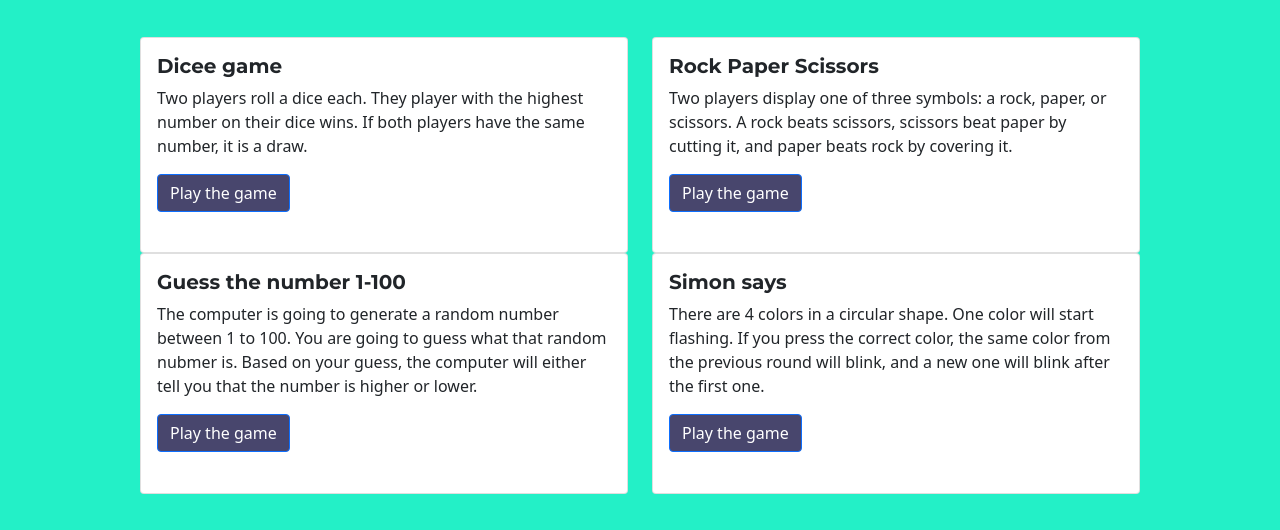
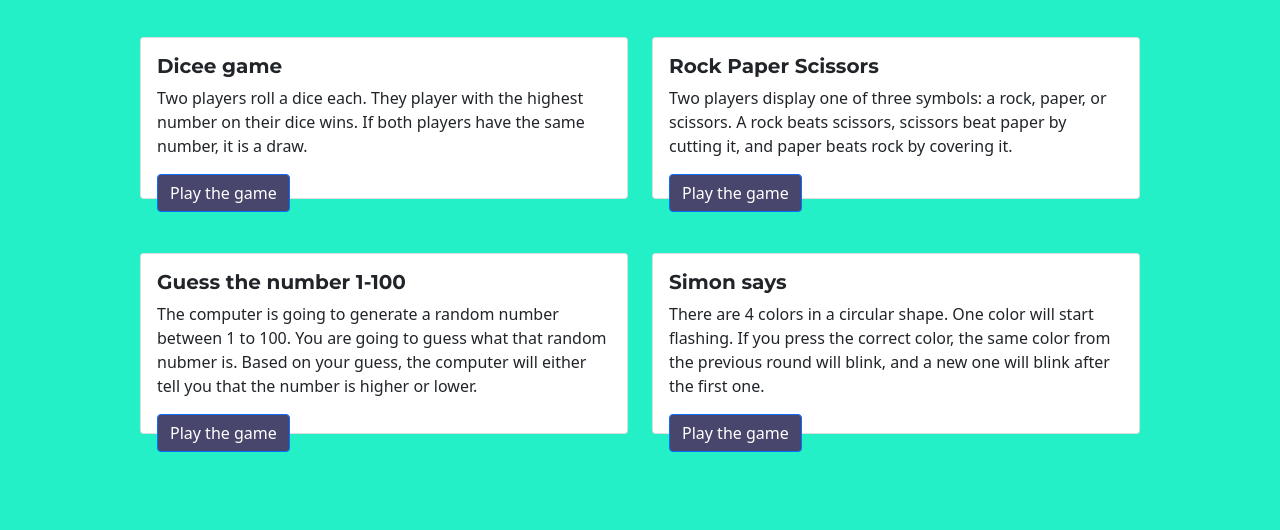
Before and after one commit to Kaspersyv/Utvikling-Prosjekt, a plain HTML site: page index.html in a window 1280 px wide. Shown: the part 381-911 px from the top of the page. Drawn offline with nearby package versions, Linux system fonts and the light colour scheme.

Commit message:
Update index.html

```diff
--- a/index.html
+++ b/index.html
@@ -93,7 +93,7 @@
     <div class="row">
 
       <div class="col-sm-6">
-        <div class="card h-100">
+        <div class="card h-75">
           <div class="card-body">
             <h5 class="card-title">Dicee game</h5>
             <p class="card-text">Two players roll a dice each. They player with the highest number on their
@@ -104,7 +104,7 @@
       </div>
 
       <div class="col-sm-6">
-        <div class="card h-100">
+        <div class="card h-75">
           <div class="card-body">
             <h5 class="card-title">Rock Paper Scissors</h5>
             <p class="card-text">Two players display one of three symbols: a rock, paper, or scissors. A rock beats
@@ -115,7 +115,7 @@
       </div>
 
       <div class="col-sm-6">
-        <div class="card h-100">
+        <div class="card h-75">
           <div class="card-body">
             <h5 class="card-title">Guess the number 1-100</h5>
             <p class="card-text">
@@ -130,7 +130,7 @@
 
 
       <div class="col-sm-6">
-        <div class="card h-100">
+        <div class="card h-75">
           <div class="card-body ">
             <h5 class="card-title">Simon says</h5>
             <p class="card-text">There are 4 colors in a circular shape. One color will start flashing. If you press the
```
